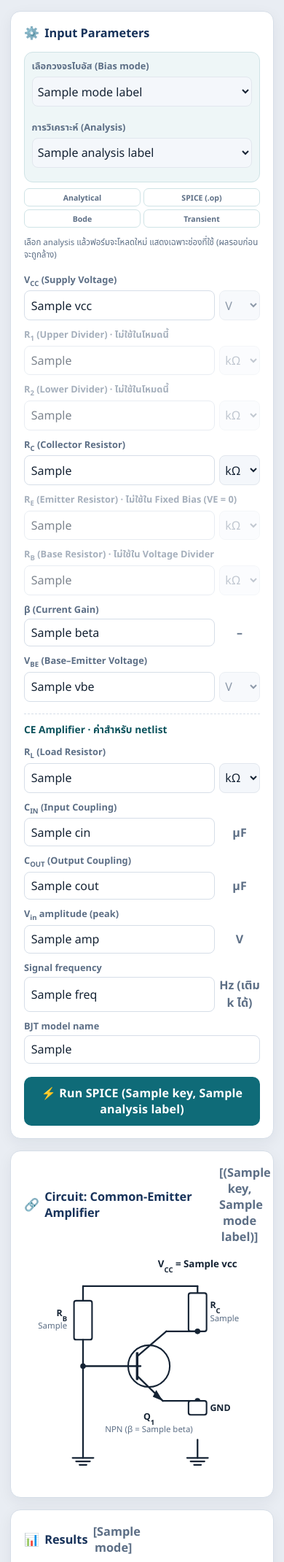
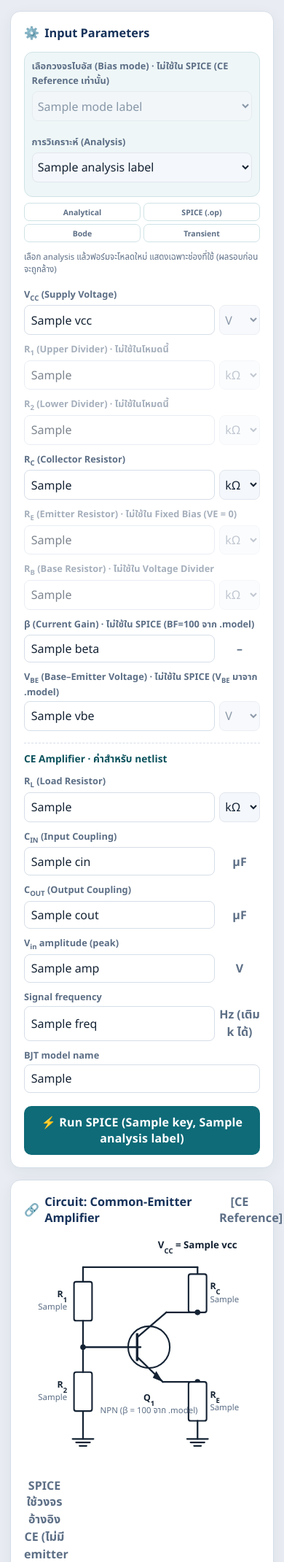
Before and after one commit to B6813413/Gitlab, a Flask app: template transistor-simulator/templates/index.html in a window 390 px wide. Shown: the part 160-2301 px from the top of the page at 73% size. Run offline with Flask 3, Linux system fonts and the light colour scheme; the template is opened without the code that fills it: most values are stand-ins (such as "Sample title", 1, 10 or a date in 2020).

Commit message:
fix(lab04): keep mobile charts legible and clarify SPICE CE inputs

```diff
--- a/transistor-simulator/app.py
+++ b/transistor-simulator/app.py
@@ -118,6 +118,9 @@ def build_diagram(values: dict, mode: str) -> dict:
         "re": res("re", "1"),
         "rb": res("rb", "1000"),
         "beta": num("beta", "100"),
+        "cin": f"{num('cin', '10')} µF",
+        "cout": f"{num('cout', '10')} µF",
+        "rl": res("rl", "10"),
         "mode": mode,
     }
 
--- a/transistor-simulator/static/style.css
+++ b/transistor-simulator/static/style.css
@@ -81,6 +81,7 @@ body {
   border-radius: 14px;
   padding: 1.1rem 1.1rem;
   box-shadow: 0 6px 20px rgba(16, 32, 46, 0.06);
+  min-width: 0; /* ให้กราฟกว้างกว่าจอเลื่อนใน .chart ไม่ดันทั้งหน้า */
 }
 .panel h2 {
   margin: 0 0 0.9rem;
@@ -133,6 +134,7 @@ body {
   font-weight: 600;
   align-self: center;
 }
+.panel-heading-note { float: right; }
 sub { font-size: 0.75em; }
 .field-error { color: var(--danger); font-size: 0.8rem; margin: 0.25rem 0 0; }
 
@@ -298,6 +300,7 @@ sub { font-size: 0.75em; }
   border: 1px solid var(--border);
   border-radius: 10px;
   background: #fff;
+  max-width: 100%;
   overflow-x: auto;
 }
 .chart svg { display: block; width: 100%; height: auto; min-width: 320px; }
@@ -314,11 +317,11 @@ sub { font-size: 0.75em; }
 
 /* ---- Responsive ---- */
 @media (max-width: 1023px) {
-  .layout { grid-template-columns: 320px 1fr; }
+  .layout { grid-template-columns: 320px minmax(0, 1fr); }
   .panel-results, .panel-spice { grid-column: 1 / -1; }
 }
 @media (max-width: 880px) {
-  .layout { grid-template-columns: 1fr; padding: 0.9rem; }
+  .layout { grid-template-columns: minmax(0, 1fr); padding: 0.9rem; }
   .topbar { flex-direction: column; align-items: flex-start; padding: 0.8rem 1rem; }
   .brand { gap: 0.6rem; }
   .chip { width: 40px; height: 40px; }
@@ -326,5 +329,5 @@ sub { font-size: 0.75em; }
   .badge-text { text-align: left; }
   .goal-strip { margin-left: 0.9rem; margin-right: 0.9rem; align-items: flex-start; }
   .analysis-tabs { grid-template-columns: repeat(2, minmax(0, 1fr)); }
-  .chart svg { min-width: 0; }
+  .chart svg { min-width: 760px; } /* เลื่อนใน .chart ได้ ไม่บีบข้อความในกราฟ */
 }
--- a/transistor-simulator/templates/index.html
+++ b/transistor-simulator/templates/index.html
@@ -31,15 +31,16 @@
   </header>
 
   <main class="layout">
+    {% set is_spice = analysis != "bias" %}
     <!-- Input Parameters -->
     <section class="panel panel-input">
       <h2><span class="icon icon-accent">⚙️</span> Input Parameters</h2>
       <form method="get" action="/" class="mode-form analysis-form">
         <div class="analysis-picker">
         <div class="field">
-          <label for="mode">เลือกวงจรไบอัส (Bias mode)</label>
+          <label for="mode">เลือกวงจรไบอัส (Bias mode){% if is_spice %} · ไม่ใช้ใน SPICE (CE Reference เท่านั้น){% endif %}</label>
           <div class="control">
-            <select name="mode" id="mode" onchange="this.form.submit()">
+            <select name="mode" id="mode" {% if is_spice %}disabled aria-disabled="true"{% else %}onchange="this.form.submit()"{% endif %}>
               {% for key, label in mode_labels.items() %}
                 <option value="{{ key }}" {% if mode == key %}selected{% endif %}>{{ label }}</option>
               {% endfor %}
@@ -188,20 +189,20 @@
         {% endif %}
 
         <div class="field">
-          <label for="beta">β (Current Gain)</label>
+          <label for="beta">β (Current Gain){% if is_spice %} · ไม่ใช้ใน SPICE (BF=100 จาก .model){% endif %}</label>
           <div class="control">
             <input id="beta" name="beta" type="text" inputmode="decimal" placeholder="100"
-                   value="{{ values.get('beta', '100') }}" required>
+                   value="{{ values.get('beta', '100') }}" {% if is_spice %}disabled{% else %}required{% endif %}>
             <span class="unit-note">–</span>
           </div>
           {% if errors and errors.beta %}<p class="field-error">{{ errors.beta }}</p>{% endif %}
         </div>
 
         <div class="field">
-          <label for="vbe">V<sub>BE</sub> (Base–Emitter Voltage)</label>
+          <label for="vbe">V<sub>BE</sub> (Base–Emitter Voltage){% if is_spice %} · ไม่ใช้ใน SPICE (V<sub>BE</sub> มาจาก .model){% endif %}</label>
           <div class="control">
             <input id="vbe" name="vbe" type="text" inputmode="decimal"
-                   value="{{ values.get('vbe', '0.7') }}" required>
+                   value="{{ values.get('vbe', '0.7') }}" {% if is_spice %}disabled{% else %}required{% endif %}>
             <select disabled aria-hidden="true"><option>V</option></select>
           </div>
           {% if errors and errors.vbe %}<p class="field-error">{{ errors.vbe }}</p>{% endif %}
@@ -279,13 +280,13 @@
     <!-- Circuit diagram -->
     <section class="panel panel-circuit">
       <h2><span class="icon icon-accent">🔗</span> Circuit: Common-Emitter Amplifier
-        <span class="unit-note" style="float:right">[{{ mode_labels[mode] }}]</span>
+        <span class="unit-note panel-heading-note">[{{ 'CE Reference' if is_spice else mode_labels[mode] }}]</span>
       </h2>
-      <svg class="schematic" viewBox="0 0 340 330" role="img" aria-label="Common-emitter bias circuit">
+      <svg class="schematic" viewBox="0 0 340 330" role="img" aria-label="{{ 'Common-emitter amplifier reference circuit' if is_spice else 'Common-emitter bias circuit' }}">
         <text x="250" y="18" text-anchor="middle" class="t-dim">V<tspan baseline-shift="sub" font-size="10">CC</tspan> = {{ diagram.vcc }}</text>
         <line x1="85" y1="45" x2="250" y2="45" class="wire"/>
 
-        {% if mode == "voltage_divider" %}
+        {% if is_spice or mode == "voltage_divider" %}
         <!-- R1 from VCC to Base -->
         <line x1="85" y1="45" x2="85" y2="66" class="wire"/>
         <rect x="72" y="66" width="26" height="56" rx="3" class="comp"/>
@@ -336,7 +337,7 @@
         <line x1="200" y1="210" x2="250" y2="210" class="wire"/>
         <circle cx="250" cy="210" r="4" class="node"/>
 
-        {% if mode in ("voltage_divider", "emitter") %}
+        {% if is_spice or mode in ("voltage_divider", "emitter") %}
         <!-- RE from Emitter to ground -->
         <rect x="237" y="210" width="26" height="56" rx="3" class="comp"/>
         <text x="268" y="233" class="t-name">R<tspan baseline-shift="sub" font-size="10">E</tspan></text>
@@ -351,14 +352,17 @@
         <line x1="240" y1="297" x2="260" y2="297" class="wire"/>
         <line x1="245" y1="302" x2="255" y2="302" class="wire"/>
         <text x="180" y="237" text-anchor="middle" class="t-name">Q<tspan baseline-shift="sub" font-size="10">1</tspan></text>
-        <text x="180" y="255" text-anchor="middle" class="t-value">NPN (β = {{ diagram.beta }})</text>
+        <text x="180" y="255" text-anchor="middle" class="t-value">{% if is_spice %}NPN (β = 100 จาก .model){% else %}NPN (β = {{ diagram.beta }}){% endif %}</text>
       </svg>
+      {% if is_spice %}
+      <p class="unit-note">SPICE ใช้วงจรอ้างอิง CE (ไม่มี emitter bypass); β = 100 มาจาก .model ไม่ใช่ช่อง β (Lab 03) · CIN {{ diagram.cin }} · COUT {{ diagram.cout }} · RL {{ diagram.rl }}</p>
+      {% endif %}
     </section>
 
     <!-- Results -->
     <section class="panel panel-results">
       <h2><span class="icon icon-accent">📊</span> Results
-        <span class="unit-note" style="float:right">[{{ result.mode if result else mode_labels[mode] }}]</span>
+        <span class="unit-note panel-heading-note">[{{ result.mode if result else mode_labels[mode] }}]</span>
       </h2>
       <div class="provenance-note">
         <strong>Engine status</strong> — Analytical (Lab 03) มาจากสมการใน <code>dc_bias.py</code>;
@@ -429,7 +433,7 @@
     {% if spice_result %}
     <section class="panel panel-spice">
       <h2><span class="icon icon-accent">⚡</span> SPICE simulation
-        <span class="unit-note" style="float:right">{{ analysis_labels[analysis] }}</span>
+        <span class="unit-note panel-heading-note">{{ analysis_labels[analysis] }}</span>
       </h2>
       <p class="engine-status">
         <span class="engine-badge">Engine: {{ spice_result.engine }}</span>
@@ -454,7 +458,7 @@
       {% endif %}
       {% if spice_result.svg %}
       <div class="chart">{{ spice_result.svg | safe }}</div>
-      <p class="chart-caption">ค่าจาก log ของ ngspice เท่านั้น — แกนความถี่เป็นสเกลลอการิทึม (Bode) และแกนเวลาเป็น ms (Transient)</p>
+      <p class="chart-caption">{% if spice_result.analysis == "ac" %}ค่าจาก log ของ ngspice เท่านั้น — แกนความถี่เป็นสเกลลอการิทึม (Bode){% else %}ค่าจาก log ของ ngspice เท่านั้น — แกนเวลาเป็น ms (Transient){% endif %}</p>
       {% endif %}
       {% endif %}
       {% if spice_result.log_excerpt %}
```
Also changed, not shown: transistor-simulator/tests/test_spice_web.py (+127 -0 lines).
